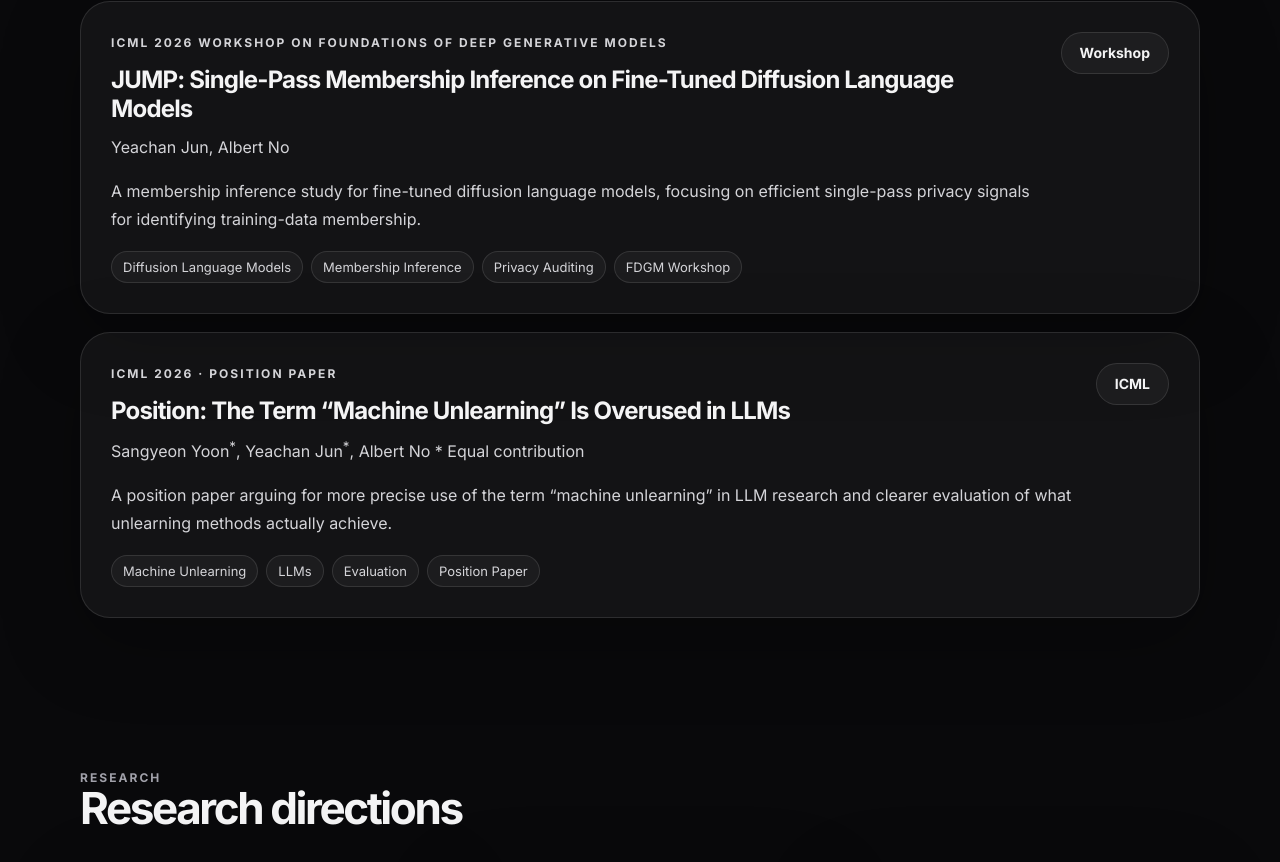
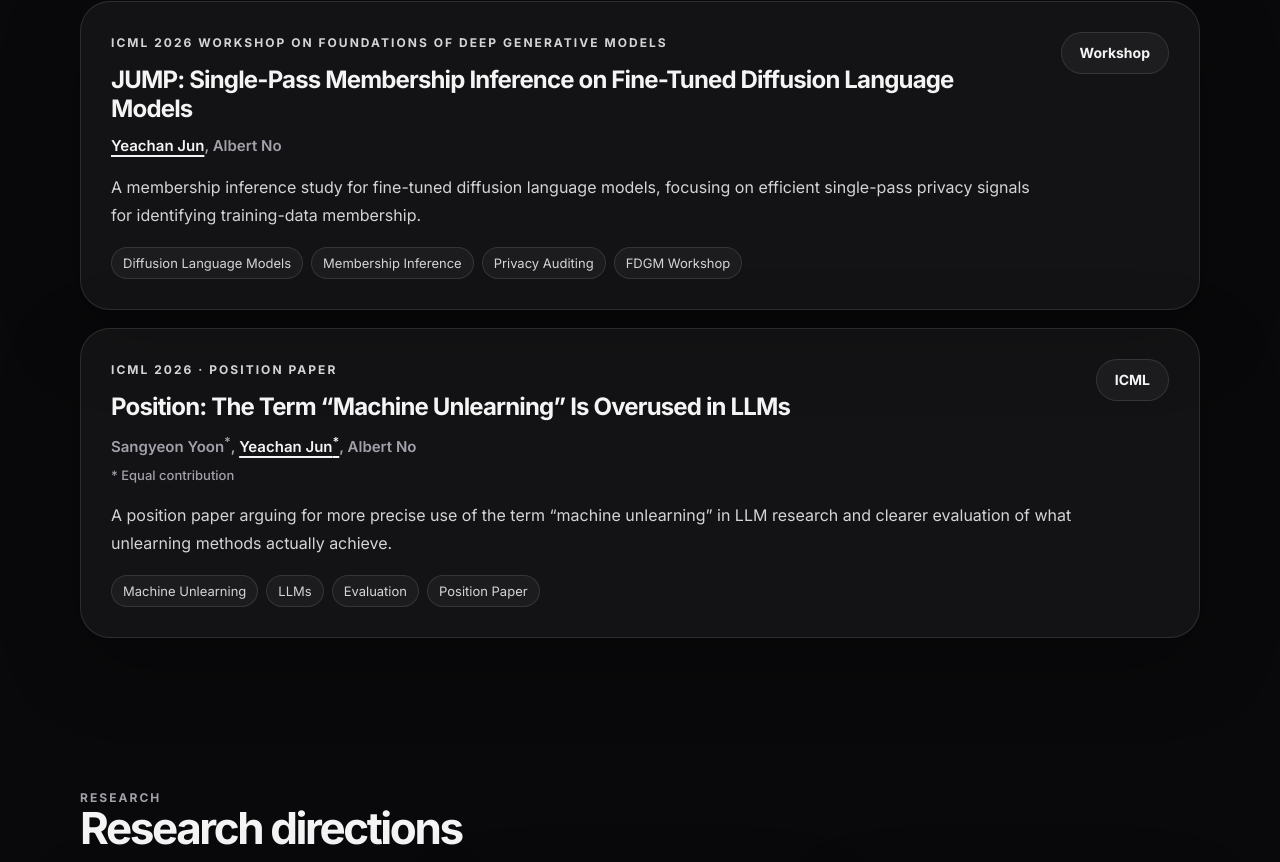
Before and after one commit to yeachanjun/yeachanjun.github.io, a plain HTML site: page index.html in a window 1280 px wide. Shown: the part 1740-2602 px from the top of the page. Drawn offline with Linux system fonts and the light colour scheme.

Commit message:
Style publication author lines

```diff
--- a/styles.css
+++ b/styles.css
@@ -269,6 +269,28 @@
   font-size: 24px;
 }
 
+.pub-authors {
+  margin-bottom: 14px;
+  color: var(--muted) !important;
+  font-size: 15px;
+  font-weight: 600;
+}
+
+.author-highlight {
+  color: var(--text);
+  text-decoration: underline;
+  text-decoration-thickness: 1.5px;
+  text-underline-offset: 4px;
+}
+
+.author-note {
+  display: block;
+  margin-top: 4px;
+  color: var(--muted);
+  font-size: 13px;
+  font-weight: 500;
+}
+
 .tag-row {
   display: flex;
   flex-wrap: wrap;
```
